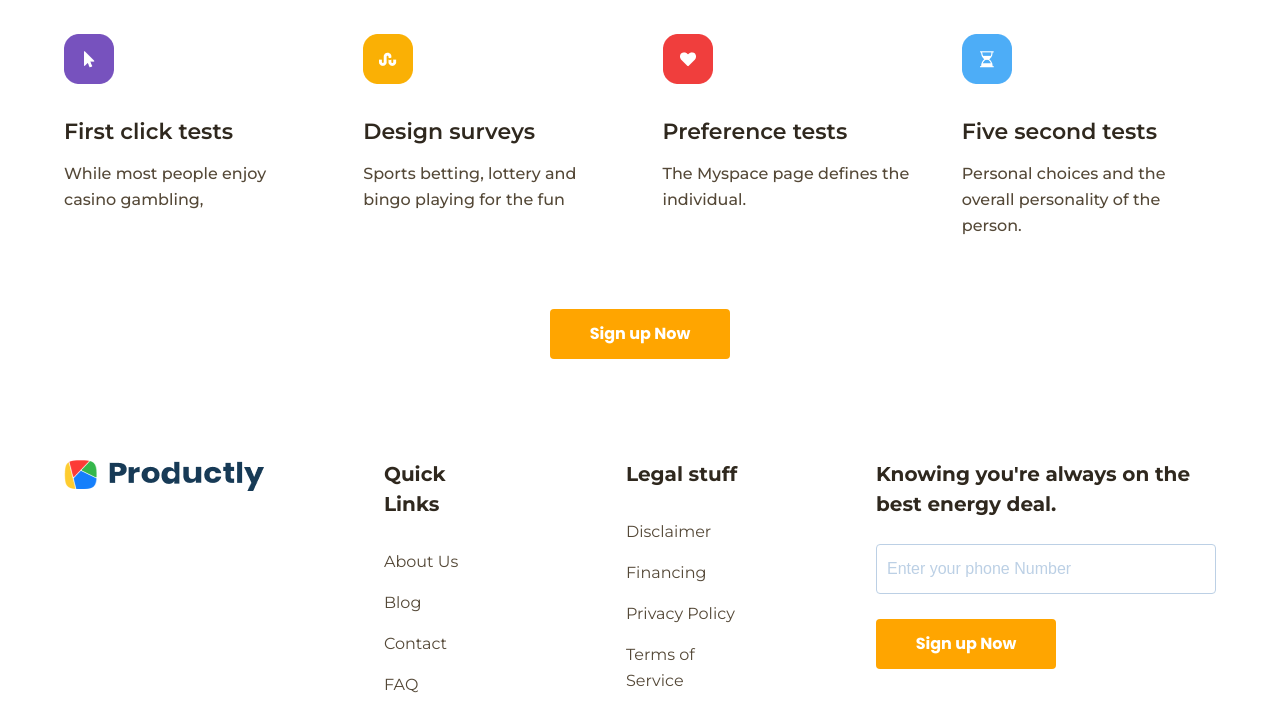
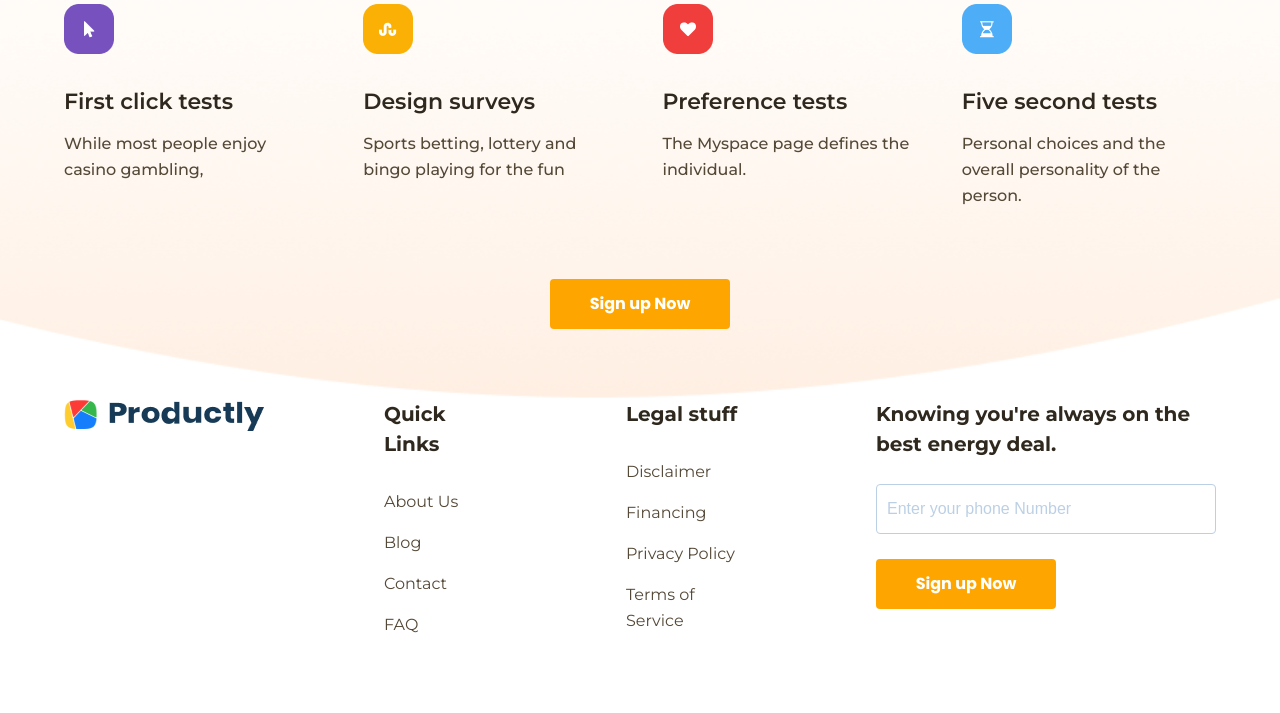
Before and after one commit to maxshnaider/Homework, a plain HTML site: page FLEX/index.html in a window 1280 px wide. Shown: the part 204-917 px from the top of the page. After the commit the page ends 857 px from the top, so only its background shows below. Drawn offline with Linux system fonts and the light colour scheme.

Commit message:
init commit

```diff
--- a/FLEX/css/style.scss
+++ b/FLEX/css/style.scss
@@ -26,9 +26,13 @@ a:hover {
     max-width: 1200px;
     width: 90%;
     margin: 0 auto;
-    padding-top: 100px;
 }
 
+
+.second_section {
+    padding: 70px 0;
+    background: url(../img/bg.png) center bottom/cover no-repeat;
+}
 .title_second {
     font-weight: 700;
     font-size: 36px;
--- a/FLEX/index.html
+++ b/FLEX/index.html
@@ -13,7 +13,7 @@
 <body>
     <main>
         <section class="second_section">
-            <div class="container">
+            <div class="container flex_bg">
                 <h2 class="title_second">We design tools to unveil<br> your superpowers</h2>
                 <div class="tools_flex">
                     <div class="tools_wrap">
```
Also changed, not shown: FLEX/css/style.css, FLEX/css/style.min.css, FLEX/img/bg.png (added).
